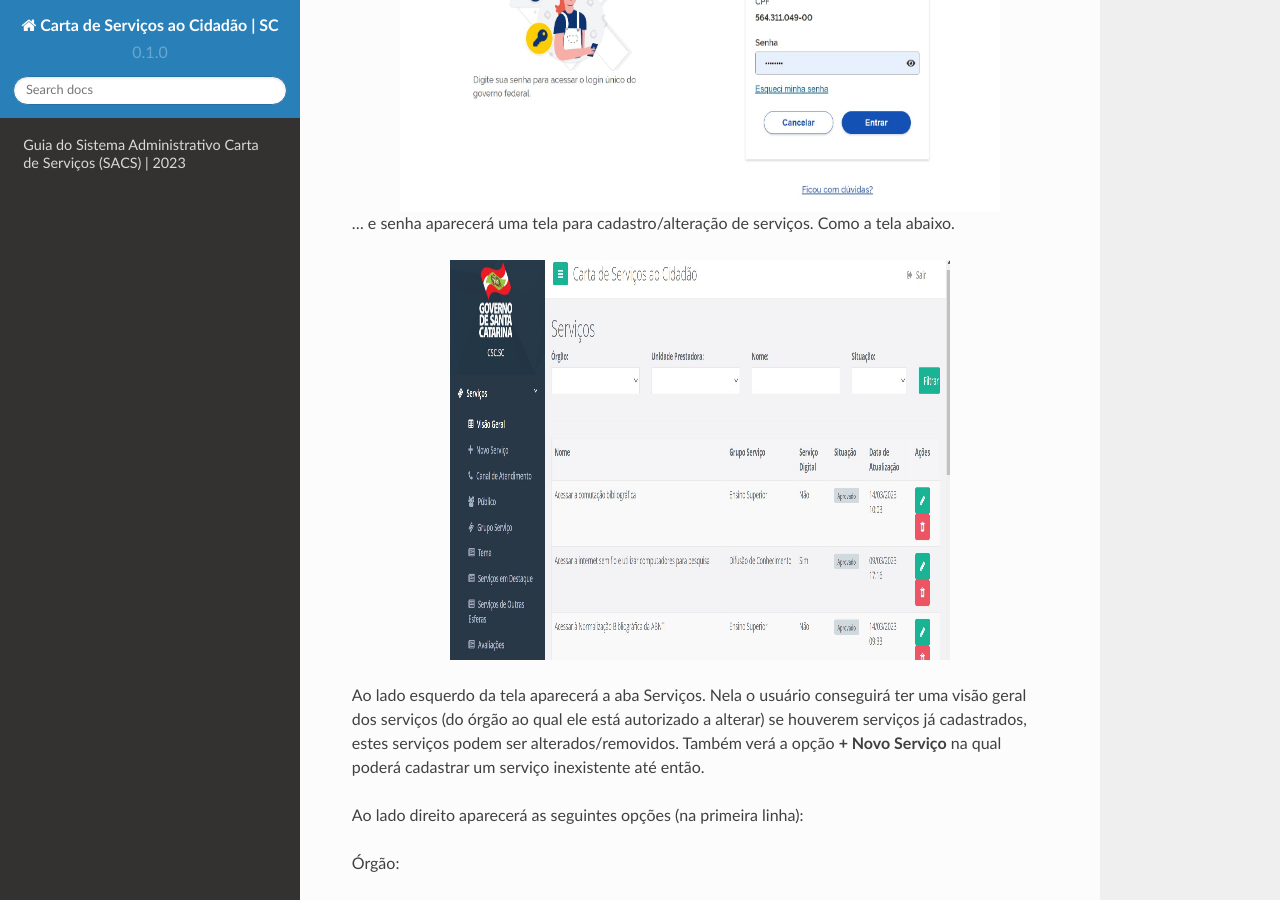
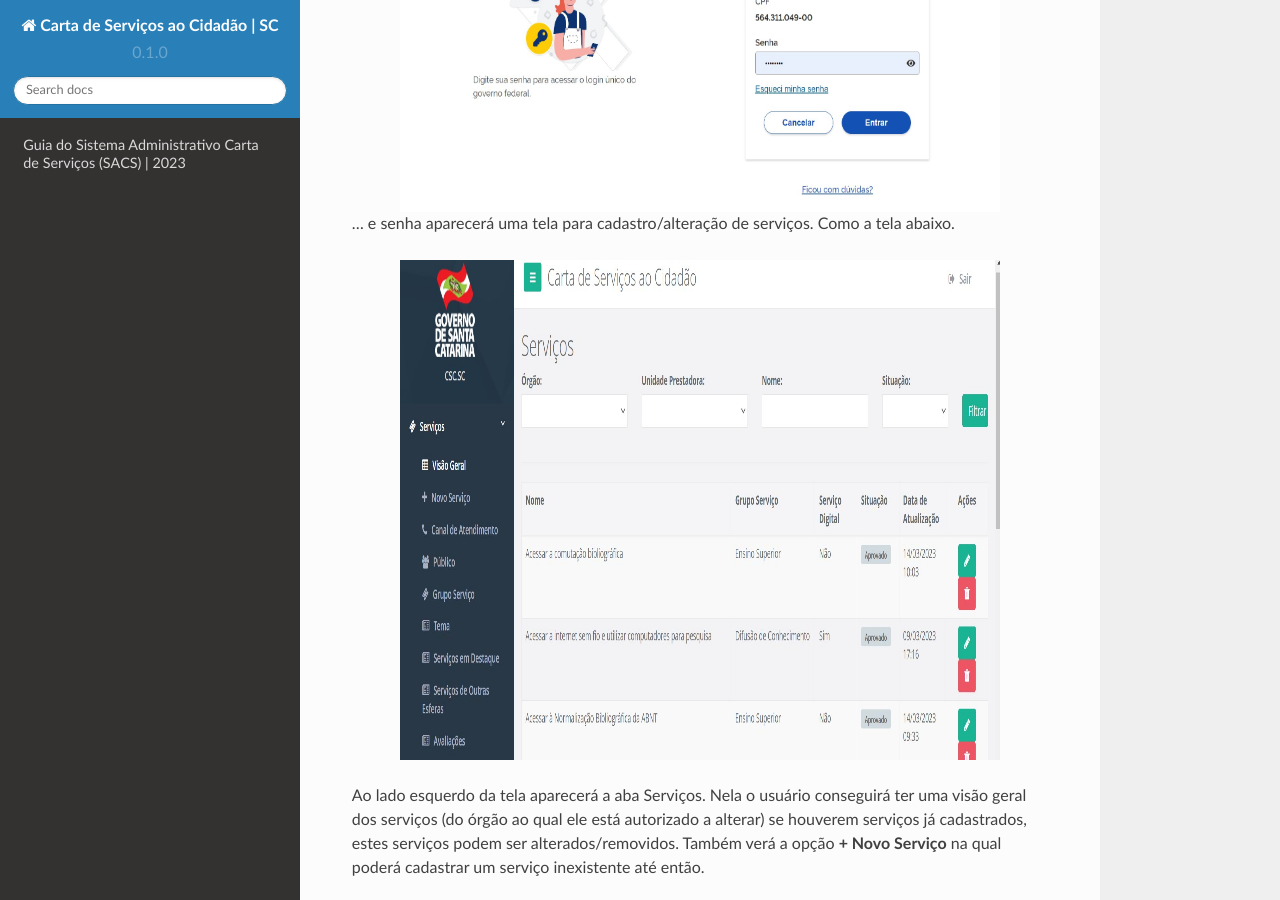
Before and after one commit to brunoaltieri/cartadeservicos, a Sphinx documentation site: the page built from docs/source/index.rst, in a window 1280 px wide and 900 px high, scrolled down 2779 px. Built offline with Sphinx 7.4.7 and the Read the Docs theme 2.0.0, drawn with Linux system fonts in a browser that asks for light colours.

Commit message:
Update index.rst

```diff
--- a/docs/source/index.rst
+++ b/docs/source/index.rst
@@ -82,8 +82,8 @@ Após informar CPF...
 ... e senha aparecerá uma tela para cadastro/alteração de serviços. Como a tela abaixo.
 
 .. image:: images/ExemploTelaDoCarta.jpg
-   :height: 400px
-   :width: 500 px
+   :height: 500px
+   :width: 600 px
    :scale: 100%
    :alt: tela mostrando o sistema Carta de Serviços
    :align: center
```
